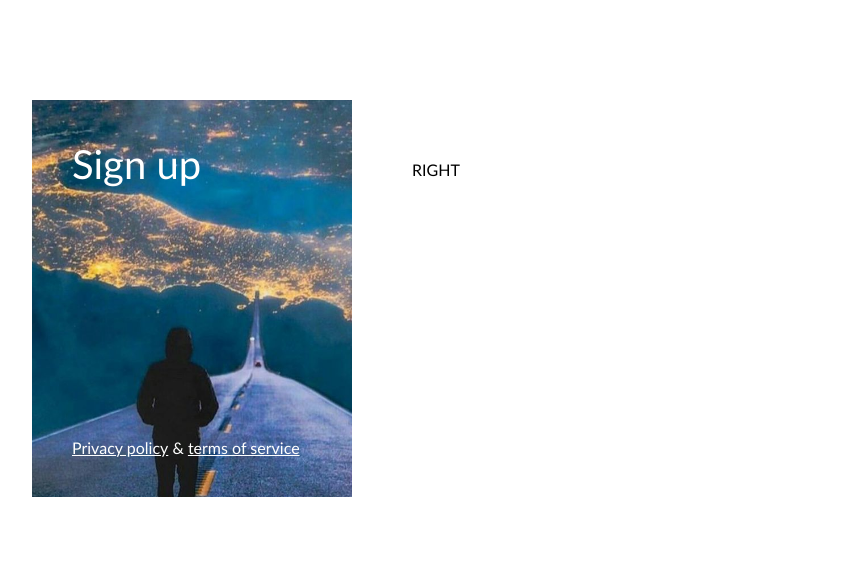
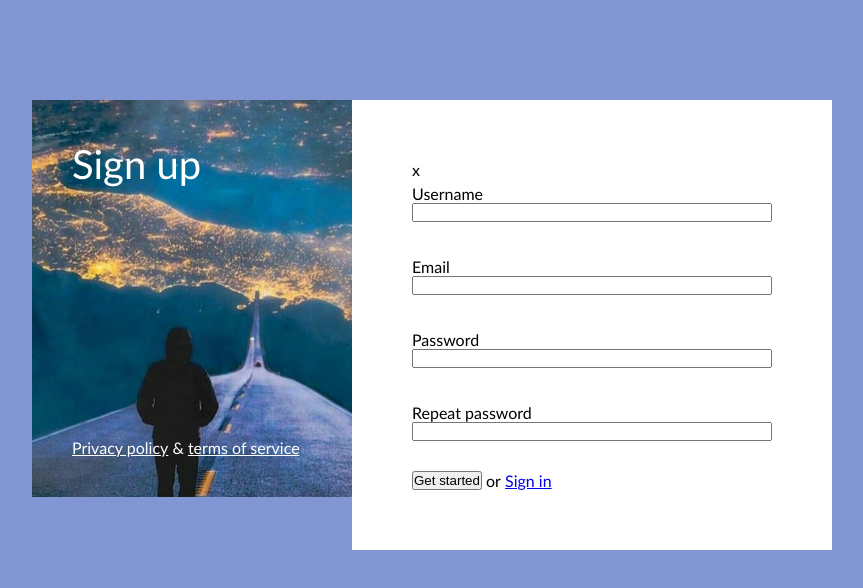
Before and after one commit to einored/sign_up, a website: page index.html in a window 1280 px wide. Shown: the whole page, without its empty margins (208-1071 px from the left). Drawn offline with Linux system fonts and the light colour scheme.

Commit message:
Form style

```diff
--- /dev/null
+++ b/css/form.css
@@ -0,0 +1,22 @@
+.form{
+    width: 100%;
+}
+
+.form > .form-row{
+    width: 100%;
+    margin-bottom: 30px;
+}
+
+.form > .form-row:last-of-type{
+    margin-bottom: 0px;
+}
+
+.form > .form-row > .label{
+    display: inline-block;
+    width: 100%;
+    margin-top: 5px;
+}
+
+.form > .form-row > .input{
+    width: 100%;
+}
--- a/css/main.css
+++ b/css/main.css
@@ -1,15 +1,3 @@
-body,
-body * {
-    margin: 0;
-    padding: 0;
-    vertical-align: top;
-    box-sizing: border-box;
-}
-
-body {
-    font-family: 'Gill Sans', 'Gill Sans MT', Calibri, 'Trebuchet MS', sans-serif;
-}
-
 .container{
     width: 800px;
     margin-top: 100px;
@@ -48,3 +36,6 @@ body {
     padding: 60px;
     background-color: #fff;
 }
+
+.close{
+}
--- /dev/null
+++ b/css/reset.css
@@ -0,0 +1,12 @@
+body,
+body * {
+    margin: 0;
+    padding: 0;
+    vertical-align: top;
+    box-sizing: border-box;
+}
+
+body {
+    font-family: 'Gill Sans', 'Gill Sans MT', Calibri, 'Trebuchet MS', sans-serif;
+    background-color: #8396d4;
+}
--- a/index.html
+++ b/index.html
@@ -14,6 +14,13 @@
     <link rel="mask-icon" href="./favicon/safari-pinned-tab.svg" color="#5bbad5">
     <meta name="msapplication-TileColor" content="#da532c">
     <meta name="theme-color" content="#ffffff">
+    <!-- base/reset -->
+    <link rel="stylesheet" href="./css/reset.css">
+    <!-- 3rd-party -->
+    <!-- components -->
+    <link rel="stylesheet" href="./css/button.css">
+    <link rel="stylesheet" href="./css/form.css">
+    <!-- custom style -->
     <link rel="stylesheet" href="./css/main.css">
 </head>
 
@@ -28,7 +35,30 @@
             </footer>
         </div>
         <div class="right-column">
-            RIGHT
+            <div class="close">x</div>
+            <form class="form">
+                <div class="form-row">
+                    <label for="" class="label">Username</label>
+                    <input type="text" class="input">
+                </div>
+                <div class="form-row">
+                    <label for="" class="label">Email</label>
+                    <input type="text" class="input">
+                </div>
+                <div class="form-row">
+                    <label for="" class="label">Password</label>
+                    <input type="text" class="input">
+                </div>
+                <div class="form-row">
+                    <label for="" class="label">Repeat password</label>
+                    <input type="text" class="input">
+                </div>
+                <div class="form-row">
+                    <button class="submit">Get started</button>
+                    <span>or</span>
+                    <a href="#">Sign in</a>
+                </div>
+            </form>
         </div>
     </main>
 </body>
```
Also changed, not shown: css/button.css (added).
